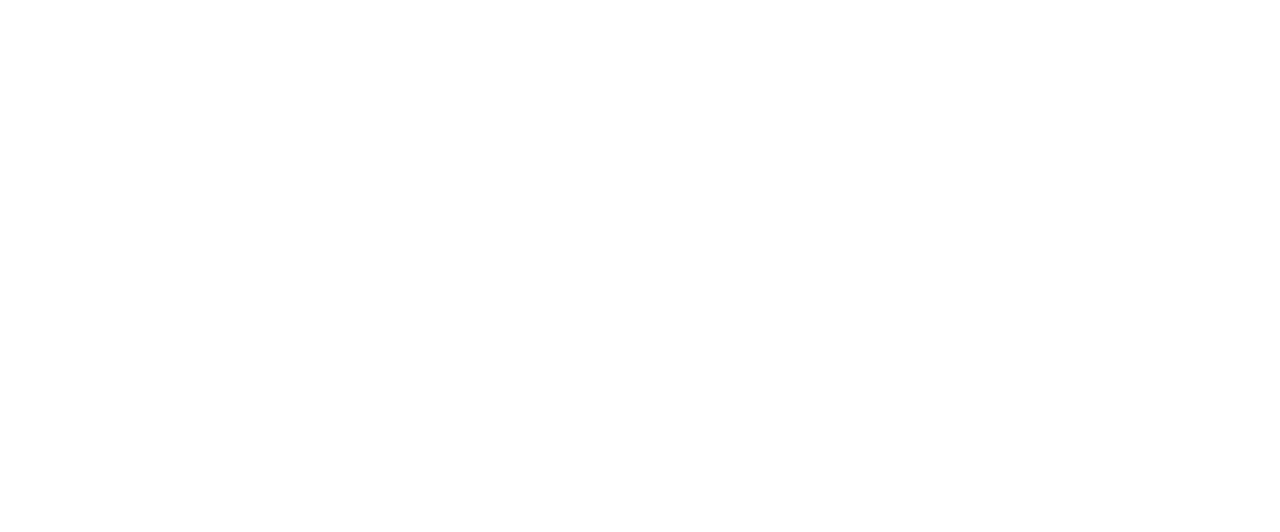
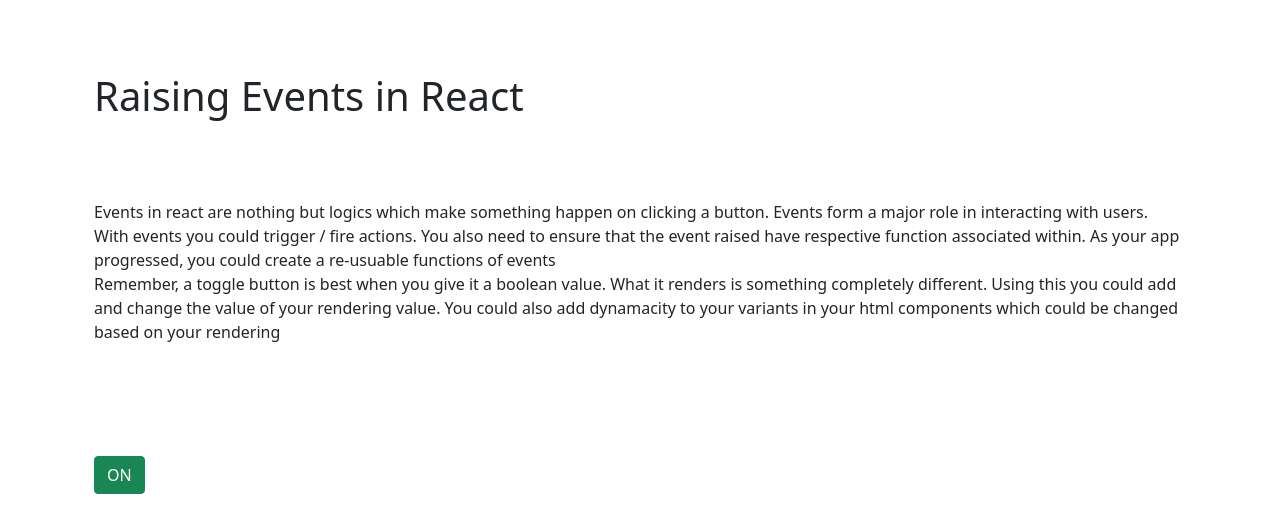
Before and after one commit to citysiva180/learningapp, a React (Create React App) app: page /events in a window 1280 px wide. Before the commit this address had no page. Shown: the top 532 px of the page. Built offline with nearby package versions, Linux system fonts and the light colour scheme.

Commit message:
events are practiced!

```diff
--- a/src/App.js
+++ b/src/App.js
@@ -2,12 +2,14 @@
 import "bootstrap/dist/css/bootstrap.min.css";
 import { BrowserRouter as Router, Routes, Route } from "react-router-dom";
 import StateCheck from "./components/LearningState/LearningState";
+import ToggleEvents from "./components/ReactEvents/RaisingEvents";
 function App() {
   return (
     <div className="container">
       <Router>
         <Routes>
           <Route exact path="/" element={<StateCheck />}></Route>
+          <Route path="/events" element={<ToggleEvents />}></Route>
         </Routes>
       </Router>
     </div>
--- /dev/null
+++ b/src/components/ReactEvents/RaisingEvents.js
@@ -0,0 +1,54 @@
+import React, { Component } from "react";
+import { Button } from "react-bootstrap";
+class ToggleEvents extends Component {
+  constructor(props) {
+    super(props);
+    this.state = { isToggleOn: true };
+  }
+
+  handleClick() {
+    this.setState((prevState) => ({
+      isToggleOn: !prevState.isToggleOn,
+    }));
+  }
+
+  render() {
+    return (
+      <div className="container">
+        <br />
+        <br />
+        <br />
+        <h1>Raising Events in React</h1>
+        <br />
+        <br />
+        <br />
+        <p>
+          Events in react are nothing but logics which make something happen on
+          clicking a button. Events form a major role in interacting with users.
+          With events you could trigger / fire actions. You also need to ensure
+          that the event raised have respective function associated within. As
+          your app progressed, you could create a re-usuable functions of events
+          <br />
+          Remember, a toggle button is best when you give it a boolean value.
+          What it renders is something completely different. Using this you
+          could add and change the value of your rendering value. You could also
+          add dynamacity to your variants in your html components which could be
+          changed based on your rendering
+        </p>
+        <br />
+        <br />
+        {this.state.isToggleOn}
+        <br />
+        <br />
+        <Button
+          variant={this.state.isToggleOn ? "success" : "danger"}
+          onClick={() => this.handleClick()}
+        >
+          {this.state.isToggleOn ? "ON" : "OFF"}
+        </Button>
+      </div>
+    );
+  }
+}
+
+export default ToggleEvents;
--- a/src/components/RenderingTables/RenderingTables.js
+++ b/src/components/RenderingTables/RenderingTables.js
@@ -0,0 +1 @@
+import React, { Component } from "react";
```
